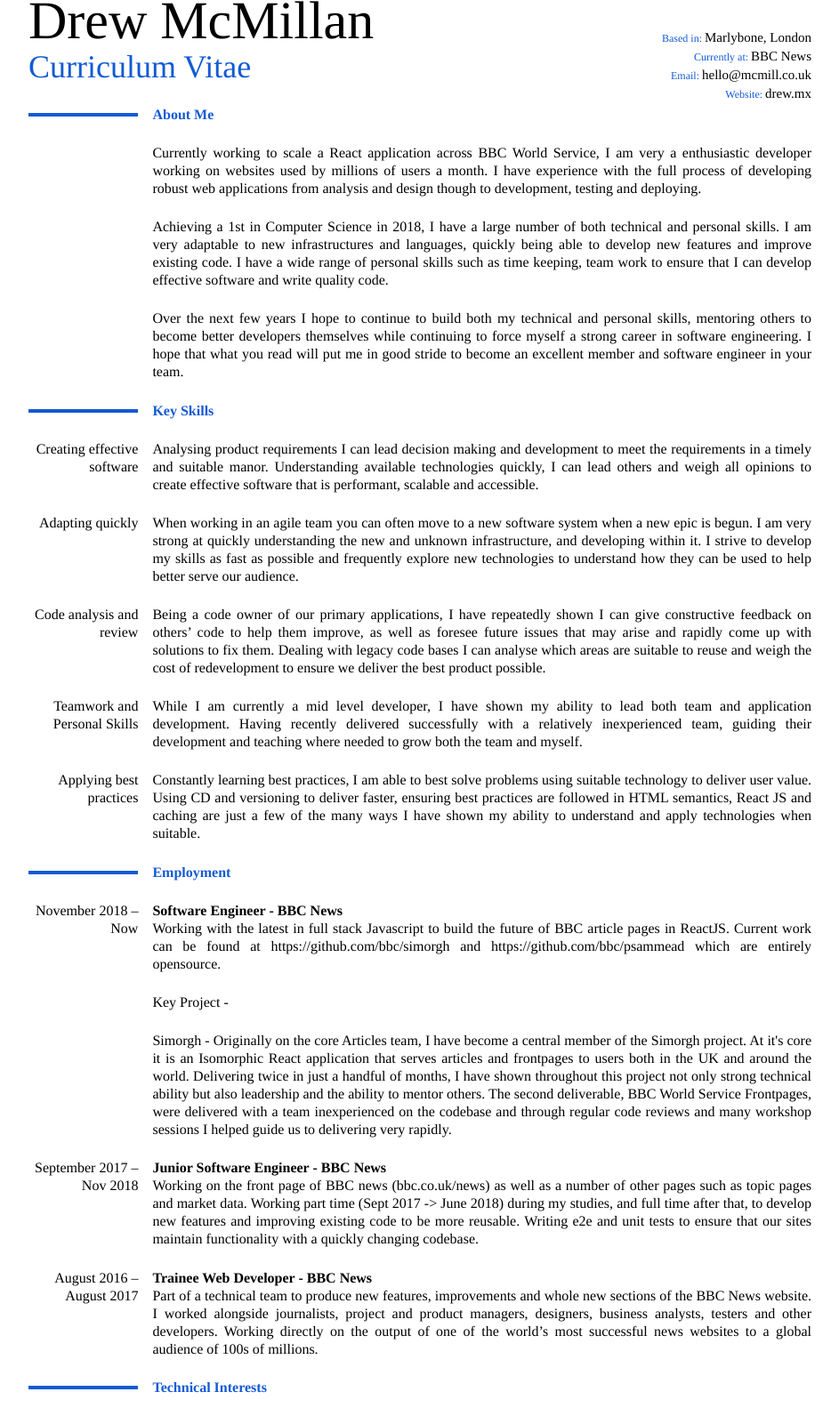
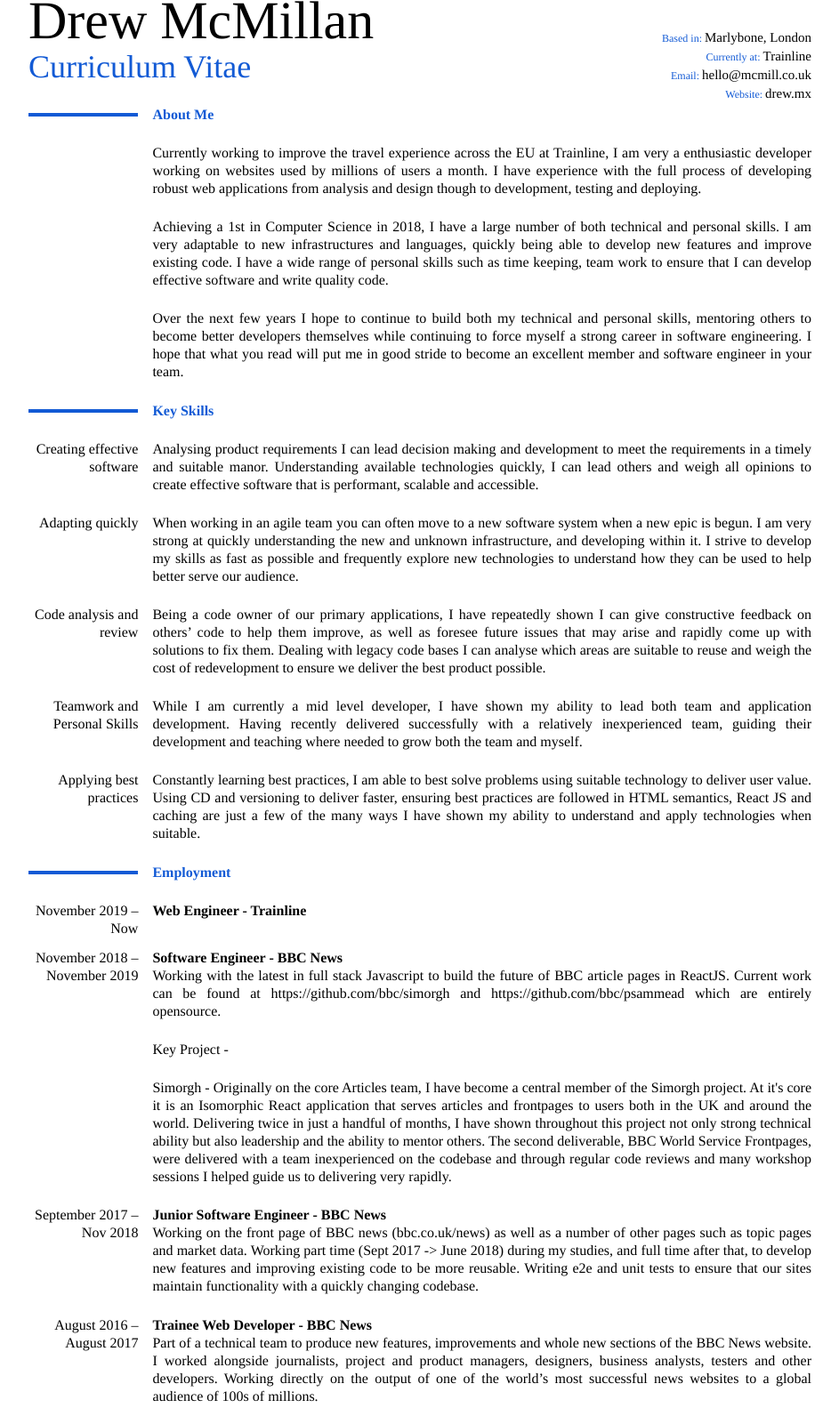
Before and after one commit to dr3/drew.mx-old-cv, a Gatsby site: page /cv in a window 1280 px wide. Shown: the part 10-1593 px from the top of the page at 89% size, without its empty margins (168-1111 px from the left). Built offline with nearby package versions, Linux system fonts and the light colour scheme; Gatsby itself is replaced by a stand-in of ours; some packages are replaced by stand-ins of ours.

Commit message:
Update CV

```diff
--- a/data/config/cv.js
+++ b/data/config/cv.js
@@ -3,7 +3,7 @@ module.exports = {
   title: 'Curriculum Vitae',
   userDetails: [
     { label: 'Based in', text: 'Marlybone, London' },
-    { label: 'Currently at', text: 'BBC News' },
+    { label: 'Currently at', text: 'Trainline' },
     { label: 'Email', text: 'hello@mcmill.co.uk' },
     { label: 'Website', text: 'drew.mx' },
   ],
@@ -13,7 +13,7 @@ module.exports = {
       subsections: [
         {
           body: [
-            'Currently working to scale a React application across BBC World Service, I am very a enthusiastic developer working on websites used by millions of users a month. I have experience with the full process of developing robust web applications from analysis and design though to development, testing and deploying.',
+            'Currently working to improve the travel experience across the EU at Trainline, I am very a enthusiastic developer working on websites used by millions of users a month. I have experience with the full process of developing robust web applications from analysis and design though to development, testing and deploying.',
             'Achieving a 1st in Computer Science in 2018, I have a large number of both technical and personal skills. I am very adaptable to new infrastructures and languages, quickly being able to develop new features and improve existing code. I have a wide range of personal skills such as time keeping, team work to ensure that I can develop effective software and write quality code.',
             'Over the next few years I hope to continue to build both my technical and personal skills, mentoring others to become better developers themselves while continuing to force myself a strong career in software engineering. I hope that what you read will put me in good stride to become an excellent member and software engineer in your team.',
           ],
@@ -59,7 +59,12 @@ module.exports = {
       title: 'Employment',
       subsections: [
         {
-          label: 'November 2018 – Now',
+          label: 'November 2019 – Now',
+          title: 'Web Engineer - Trainline',
+          body: [],
+        },
+        {
+          label: 'November 2018 – November 2019',
           title: 'Software Engineer - BBC News',
           body: [
             'Working with the latest in full stack Javascript to build the future of BBC article pages in ReactJS. Current work can be found at https://github.com/bbc/simorgh and https://github.com/bbc/psammead which are entirely opensource.',
```
